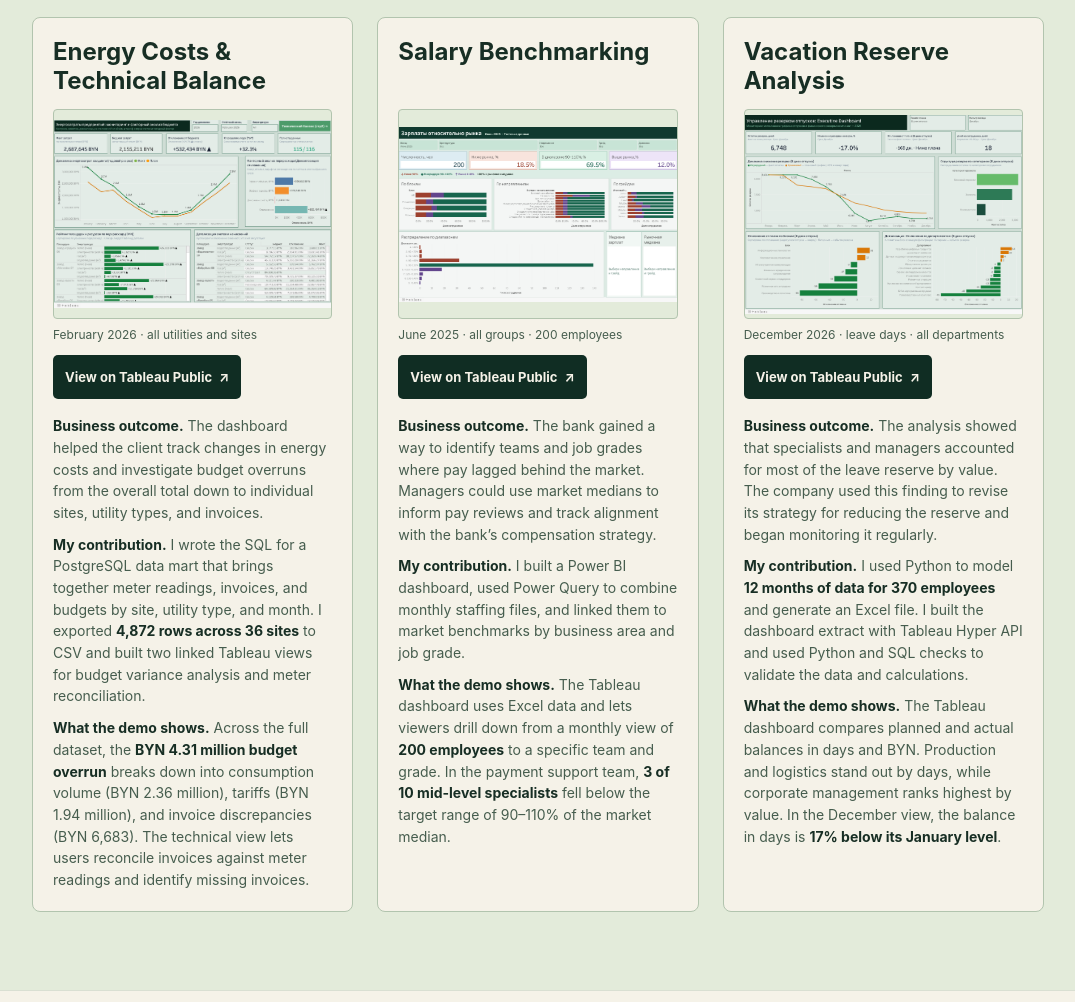
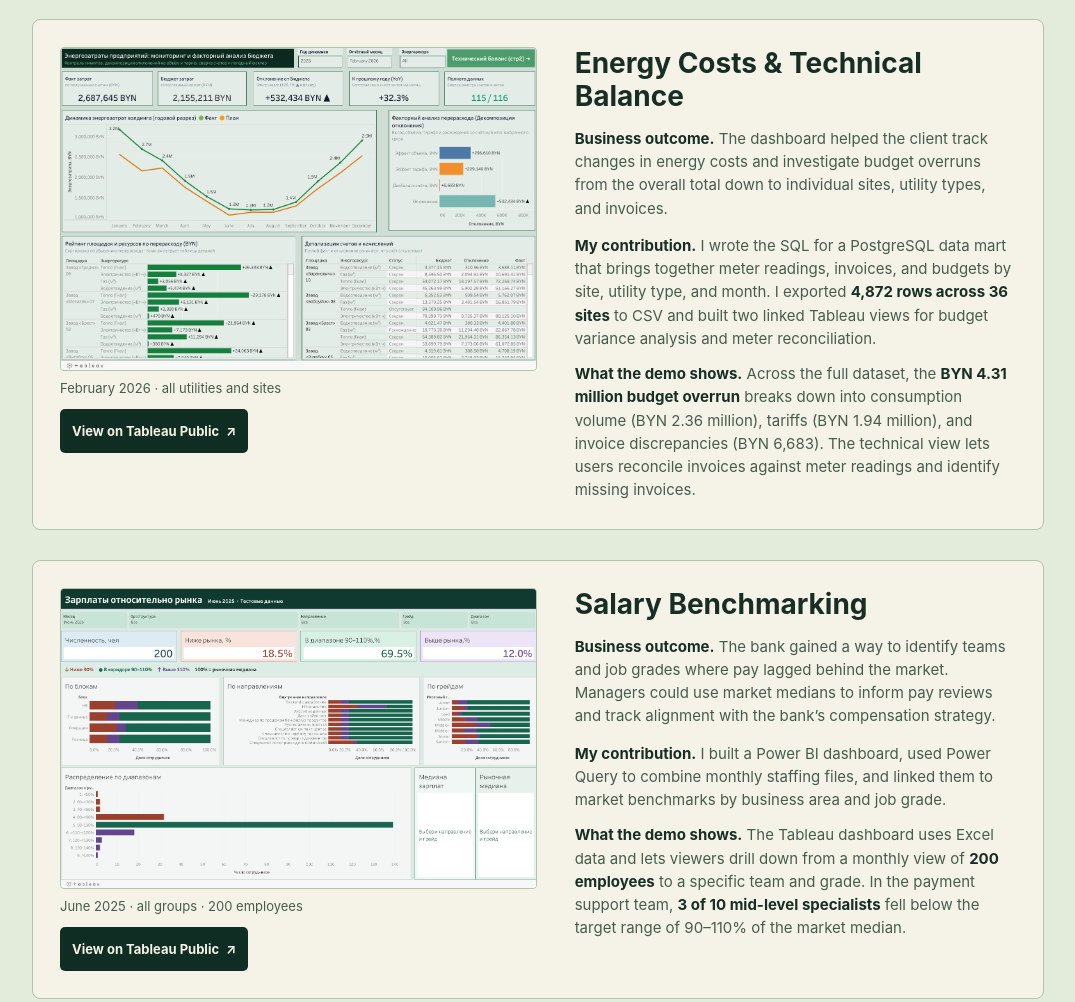
Before and after one commit to Goroh95/Goroh95.github.io, a plain HTML site: page en/index.html in a window 1280 px wide. Shown: the part 1440-2442 px from the top of the page, without its empty margins (102-1177 px from the left). Drawn offline with Linux system fonts and the light colour scheme.

Commit message:
Give Tableau previews a full row and version their styles

```diff
--- a/en/index.html
+++ b/en/index.html
@@ -7,6 +7,7 @@
   <meta name="theme-color" content="#102d23">
   <title>Aleksey Goroshko — Data Analyst</title>
   <link rel="stylesheet" href="../style.css">
+  <link rel="stylesheet" href="../tableau-projects-v2.css">
   <link rel="alternate" hreflang="ru" href="../">
   <link rel="alternate" hreflang="en" href="./">
 </head>
@@ -75,49 +76,55 @@
     <section class="career-section career-projects" id="dashboards" aria-labelledby="career-full-dashboards">
       <div class="career-wrap">
         <h2 id="career-full-dashboards">Tableau Projects</h2>
-        <p class="career-project-intro">The Tableau Public dashboards use synthetic data to illustrate problems I’ve worked on. The dashboard interfaces are in Russian.</p>
-        <div class="career-project-grid">
-          <article class="career-project">
+        <p class="career-case-intro">The Tableau Public dashboards use synthetic data to illustrate problems I’ve worked on. The dashboard interfaces are in Russian.</p>
+        <div class="career-case-list">
+          <article class="career-case">
             <h3>Energy Costs &amp; Technical Balance</h3>
+            <p class="career-case-outcome"><strong>Business outcome.</strong> The dashboard helped the client track changes in energy costs and investigate budget overruns from the overall total down to individual sites, utility types, and invoices.</p>
+            <div class="career-case-media">
               <figure>
-              <a class="career-project-image" href="../previews/energy.png" target="_blank" rel="noopener" aria-label="Enlarge preview — Energy Costs &amp; Technical Balance">
+                <a class="career-case-image" href="../previews/energy.png" target="_blank" rel="noopener" aria-label="Enlarge preview — Energy Costs &amp; Technical Balance">
                   <img src="../previews/energy.png" width="1365" height="926" loading="lazy" alt="Financial dashboard with actuals, budget and drivers of the overrun">
                 </a>
                 <figcaption>February 2026 · all utilities and sites</figcaption>
               </figure>
-            <a class="career-project-link" href="https://public.tableau.com/views/energy-costs/sheet17?:showVizHome=no" target="_blank" rel="noopener" aria-label="View on Tableau Public — Energy Costs &amp; Technical Balance">View on Tableau Public <span aria-hidden="true">↗</span></a>
-            <div class="career-project-copy">
-              <p><strong>Business outcome.</strong> The dashboard helped the client track changes in energy costs and investigate budget overruns from the overall total down to individual sites, utility types, and invoices.</p>
+              <a class="career-case-link" href="https://public.tableau.com/views/energy-costs/sheet17?:showVizHome=no" target="_blank" rel="noopener" aria-label="View on Tableau Public — Energy Costs &amp; Technical Balance">View on Tableau Public <span aria-hidden="true">↗</span></a>
+            </div>
+            <div class="career-case-details">
               <p><strong>My contribution.</strong> I wrote the SQL for a PostgreSQL data mart that brings together meter readings, invoices, and budgets by site, utility type, and month. I exported <strong>4,872 rows across 36 sites</strong> to CSV and built two linked Tableau views for budget variance analysis and meter reconciliation.</p>
               <p><strong>What the demo shows.</strong> Across the full dataset, the <strong>BYN 4.31 million budget overrun</strong> breaks down into consumption volume (BYN 2.36 million), tariffs (BYN 1.94 million), and invoice discrepancies (BYN 6,683). The technical view lets users reconcile invoices against meter readings and identify missing invoices.</p>
             </div>
           </article>
-          <article class="career-project">
+          <article class="career-case">
             <h3>Salary Benchmarking</h3>
+            <p class="career-case-outcome"><strong>Business outcome.</strong> The bank gained a way to identify teams and job grades where pay lagged behind the market. Managers could use market medians to inform pay reviews and track alignment with the bank’s compensation strategy.</p>
+            <div class="career-case-media">
               <figure>
-              <a class="career-project-image" href="../previews/salary.png" target="_blank" rel="noopener" aria-label="Enlarge preview — Salary Benchmarking">
+                <a class="career-case-image" href="../previews/salary.png" target="_blank" rel="noopener" aria-label="Enlarge preview — Salary Benchmarking">
                   <img src="../previews/salary.png" width="1499" height="946" loading="lazy" alt="Salary benchmarking overview for 200 employees by division, business area, and job grade">
                 </a>
                 <figcaption>June 2025 · all groups · 200 employees</figcaption>
               </figure>
-            <a class="career-project-link" href="https://public.tableau.com/views/salary-market-month-styled/sheet10?:showVizHome=no" target="_blank" rel="noopener" aria-label="View on Tableau Public — Salary Benchmarking">View on Tableau Public <span aria-hidden="true">↗</span></a>
-            <div class="career-project-copy">
-              <p><strong>Business outcome.</strong> The bank gained a way to identify teams and job grades where pay lagged behind the market. Managers could use market medians to inform pay reviews and track alignment with the bank’s compensation strategy.</p>
+              <a class="career-case-link" href="https://public.tableau.com/views/salary-market-month-styled/sheet10?:showVizHome=no" target="_blank" rel="noopener" aria-label="View on Tableau Public — Salary Benchmarking">View on Tableau Public <span aria-hidden="true">↗</span></a>
+            </div>
+            <div class="career-case-details">
               <p><strong>My contribution.</strong> I built a Power BI dashboard, used Power Query to combine monthly staffing files, and linked them to market benchmarks by business area and job grade.</p>
               <p><strong>What the demo shows.</strong> The Tableau dashboard uses Excel data and lets viewers drill down from a monthly view of <strong>200 employees</strong> to a specific team and grade. In the payment support team, <strong>3 of 10 mid-level specialists</strong> fell below the target range of 90–110% of the market median.</p>
             </div>
           </article>
-          <article class="career-project">
+          <article class="career-case">
             <h3>Vacation Reserve Analysis</h3>
+            <p class="career-case-outcome"><strong>Business outcome.</strong> The analysis showed that specialists and managers accounted for most of the leave reserve by value. The company used this finding to revise its strategy for reducing the reserve and began monitoring it regularly.</p>
+            <div class="career-case-media">
               <figure>
-              <a class="career-project-image" href="../previews/vacation.png" target="_blank" rel="noopener" aria-label="Enlarge preview — Vacation Reserve Analysis">
+                <a class="career-case-image" href="../previews/vacation.png" target="_blank" rel="noopener" aria-label="Enlarge preview — Vacation Reserve Analysis">
                   <img src="../previews/vacation.png" width="1499" height="1076" loading="lazy" alt="December leave reserve: 6,748 days, down 17% from January">
                 </a>
                 <figcaption>December 2026 · leave days · all departments</figcaption>
               </figure>
-            <a class="career-project-link" href="https://public.tableau.com/views/vacation-reserve/ExecutiveDashboard?:showVizHome=no" target="_blank" rel="noopener" aria-label="View on Tableau Public — Vacation Reserve Analysis">View on Tableau Public <span aria-hidden="true">↗</span></a>
-            <div class="career-project-copy">
-              <p><strong>Business outcome.</strong> The analysis showed that specialists and managers accounted for most of the leave reserve by value. The company used this finding to revise its strategy for reducing the reserve and began monitoring it regularly.</p>
+              <a class="career-case-link" href="https://public.tableau.com/views/vacation-reserve/ExecutiveDashboard?:showVizHome=no" target="_blank" rel="noopener" aria-label="View on Tableau Public — Vacation Reserve Analysis">View on Tableau Public <span aria-hidden="true">↗</span></a>
+            </div>
+            <div class="career-case-details">
               <p><strong>My contribution.</strong> I used Python to model <strong>12 months of data for 370 employees</strong> and generate an Excel file. I built the dashboard extract with Tableau Hyper API and used Python and SQL checks to validate the data and calculations.</p>
               <p><strong>What the demo shows.</strong> The Tableau dashboard compares planned and actual balances in days and BYN. Production and logistics stand out by days, while corporate management ranks highest by value. In the December view, the balance in days is <strong>17% below its January level</strong>.</p>
             </div>
--- /dev/null
+++ b/tableau-projects-v2.css
@@ -0,0 +1,115 @@
+#career-page .career-projects {
+  background: #e3ebda;
+}
+
+#career-page .career-case-intro {
+  margin-top: 12px;
+  color: var(--muted-ink);
+  font-size: 15px;
+  line-height: 1.55;
+}
+
+#career-page .career-case-list {
+  display: grid;
+  grid-template-columns: minmax(0, 1fr);
+  gap: clamp(18px, 2.6cqi, 30px);
+  margin-top: 26px;
+}
+
+#career-page .career-case {
+  display: grid;
+  grid-template-columns: minmax(0, 1fr);
+  gap: 14px;
+  padding: clamp(14px, 2.2cqi, 27px);
+  border: 1px solid #b2c4ae;
+  border-radius: 8px;
+  background: var(--paper);
+}
+
+#career-page .career-case h3 {
+  color: var(--ink);
+  font: 700 clamp(20px, 2.3cqi, 28px)/1.18 'Inter', 'Segoe UI', sans-serif;
+}
+
+#career-page .career-case p {
+  color: var(--muted-ink);
+  font-size: 15px;
+  line-height: 1.55;
+}
+
+#career-page .career-case strong {
+  color: var(--ink);
+}
+
+#career-page .career-case-media {
+  align-self: start;
+  min-width: 0;
+}
+
+#career-page .career-case-media figure {
+  margin: 0;
+}
+
+#career-page .career-case-media figcaption {
+  margin-top: 8px;
+  color: var(--muted-ink);
+  font-size: 13px;
+  line-height: 1.4;
+}
+
+#career-page .career-case-image {
+  display: block;
+  border: 1px solid #b2c4ae;
+  border-radius: 4px;
+  background: #e3ebda;
+  cursor: zoom-in;
+}
+
+#career-page .career-case-image img {
+  display: block;
+  width: 100%;
+  max-width: 100%;
+  height: auto;
+  border-radius: 3px;
+}
+
+#career-page .career-case-link {
+  display: inline-flex;
+  align-items: center;
+  justify-content: center;
+  gap: 7px;
+  min-height: 44px;
+  margin-top: 12px;
+  padding: 8px 12px;
+  border-radius: 5px;
+  color: var(--paper);
+  background: var(--forest);
+  font-size: 13px;
+  font-weight: 700;
+}
+
+#career-page .career-case-link:hover {
+  color: var(--forest);
+  background: var(--mint);
+}
+
+#career-page .career-case-details {
+  display: grid;
+  align-content: start;
+  gap: 12px;
+}
+
+@container (min-width: 820px) {
+  #career-page .career-case {
+    grid-template: "media title" auto
+                   "media outcome" auto
+                   "media details" 1fr / minmax(0, 1.08fr) minmax(0, 1fr);
+    column-gap: clamp(24px, 3cqi, 38px);
+    align-items: start;
+  }
+
+  #career-page .career-case h3 { grid-area: title; }
+  #career-page .career-case-outcome { grid-area: outcome; }
+  #career-page .career-case-media { grid-area: media; }
+  #career-page .career-case-details { grid-area: details; }
+}
```
Also changed, not shown: index.html (+24 -17 lines). Lines whose indentation alone changed are shown as unchanged.
